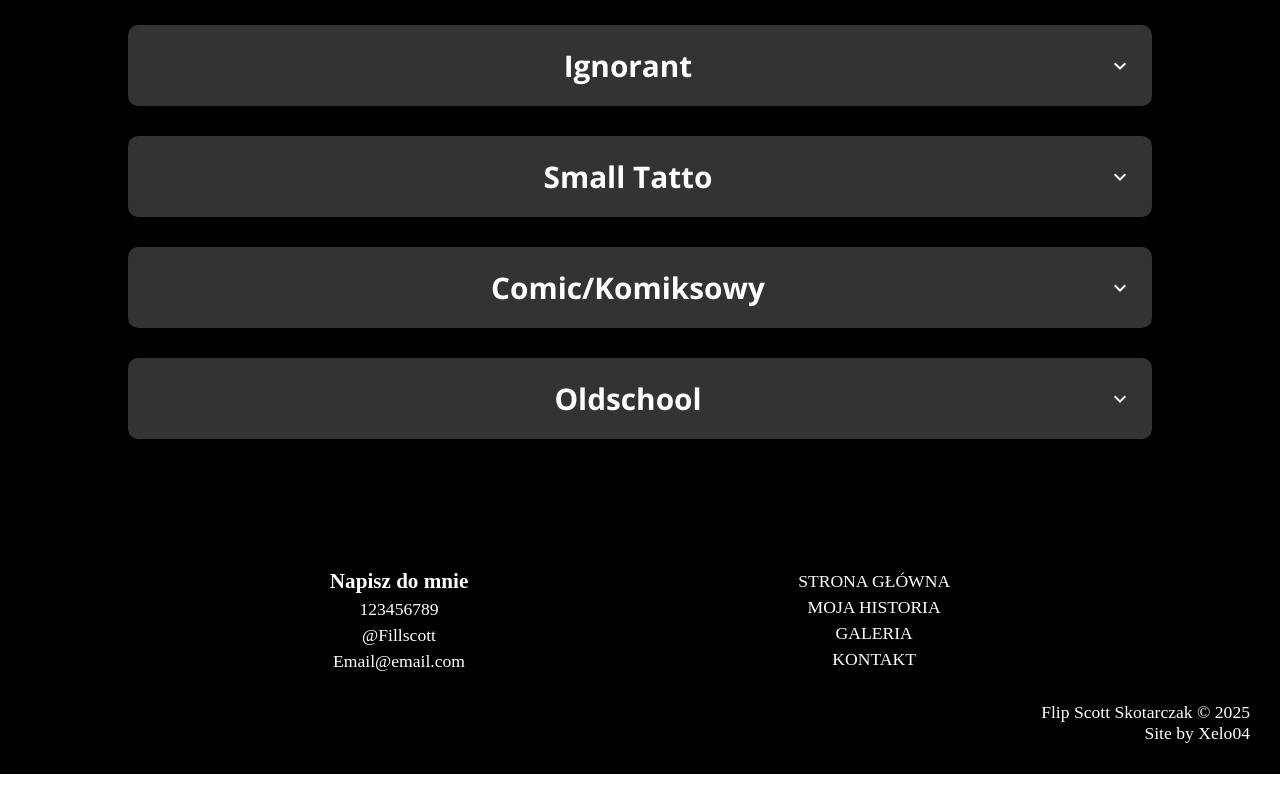
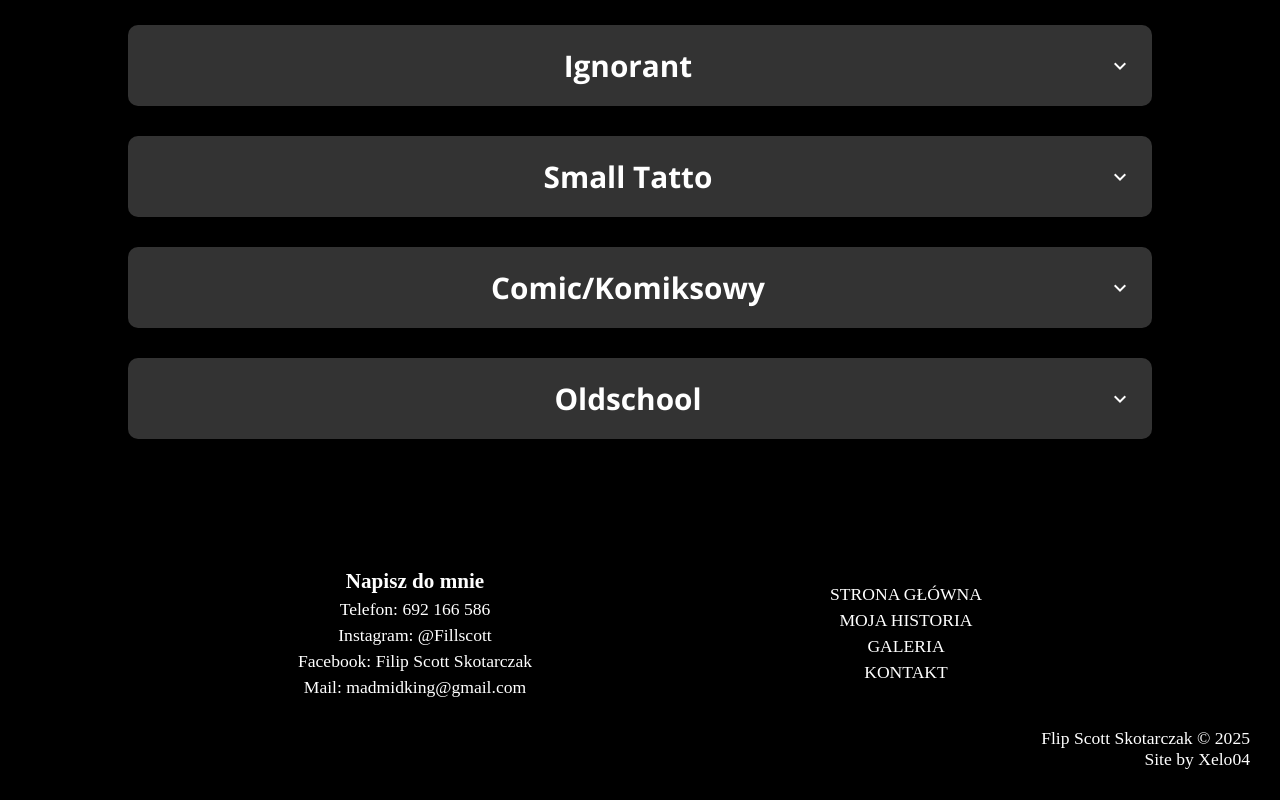
Before and after one commit to Xelo04/Tattoo-Portfolio-Scott, a React (Vite) app: page / in a window 1280 px wide. Shown: the part 1305-2105 px from the top of the page. Before the commit the page ends 2079 px from the top, so only its background shows below. Built offline with nearby package versions, Linux system fonts and the light colour scheme; a web font is replaced by a local one.

Commit message:
Update contact information and enhance footer styles with hover effects

```diff
--- a/src/components/footer/Footer.tsx
+++ b/src/components/footer/Footer.tsx
@@ -7,11 +7,15 @@ const Footer = () => {
       <div className="footer-header">
         <div className="quick-contact">
           <span className="title">Napisz do mnie</span>
-          <a href="tel:+48123456789">123456789</a>
+          <a href="tel:+48692166586">Telefon: 692 166 586</a>
           <a href="https://www.instagram.com/fillscott/" target="blank">
-            @Fillscott
+            Instagram: @Fillscott
           </a>
-          <a href="mailto:example@email.com">Email@email.com</a>
+          <a href="https://www.facebook.com/filip.skotarczak" target="blank">
+            Facebook: Filip Scott Skotarczak
+          </a>
+
+          <a href="mailto:madmidking@gmail.com">Mail: madmidking@gmail.com</a>
         </div>
         <ul className="nav-links">
           <Link to="/">
--- a/src/components/footer/footer.scss
+++ b/src/components/footer/footer.scss
@@ -35,6 +35,28 @@ footer {
       a {
         color: constants.$text-color;
         text-decoration: none;
+        position: relative;
+        transition: color 0.3s;
+
+        &::after {
+          content: "";
+          position: absolute;
+          bottom: -2px;
+          left: 50%;
+          width: 0;
+          height: 2px;
+          background-color: #c1323b;
+          transition: width 0.3s, left 0.3s;
+        }
+
+        &:hover {
+          color: #c1323b;
+
+          &::after {
+            width: 100%;
+            left: 0;
+          }
+        }
       }
     }
   }
@@ -48,6 +70,28 @@ footer {
       a {
         color: constants.$text-color;
         text-decoration: none;
+        position: relative;
+        transition: color 0.3s;
+
+        &::after {
+          content: "";
+          position: absolute;
+          bottom: -2px;
+          left: 50%;
+          width: 0;
+          height: 2px;
+          background-color: #c1323b;
+          transition: width 0.3s, left 0.3s;
+        }
+
+        &:hover {
+          color: #c1323b;
+
+          &::after {
+            width: 100%;
+            left: 0;
+          }
+        }
       }
     }
   }
--- a/src/components/navbar/navbar.scss
+++ b/src/components/navbar/navbar.scss
@@ -41,6 +41,28 @@ nav {
       color: constants.$text-color;
       text-decoration: none;
       font-size: 1.2rem;
+      position: relative;
+      transition: color 0.3s;
+
+      &::after {
+        content: "";
+        position: absolute;
+        bottom: -2px;
+        left: 50%;
+        width: 0;
+        height: 2px;
+        background-color: #c1323b;
+        transition: width 0.3s, left 0.3s;
+      }
+
+      &:hover {
+        color: #c1323b;
+
+        &::after {
+          width: 100%;
+          left: 0;
+        }
+      }
     }
   }
 
@@ -72,61 +94,6 @@ nav {
       transition: transform 0.3s cubic-bezier(0.4, 0, 0.2, 1);
       z-index: 1001;
       gap: 20px;
-
-      .links {
-        display: flex;
-        flex-direction: column;
-        align-items: flex-start;
-        li,
-        li.your-story,
-        li.other-link {
-          width: 100%;
-          padding: 14px 0 14px 10px;
-          background: none !important;
-          border: none !important;
-          border-radius: 0 !important;
-          box-shadow: none !important;
-          cursor: pointer;
-          font-size: 1.1rem !important;
-          color: constants.$text-color !important;
-          transition: none !important;
-          transform: none !important;
-
-          span {
-            font-size: 1.1rem !important;
-            border-bottom: 2px solid transparent !important;
-            transition: border-color 0.2s !important;
-            color: constants.$text-color !important;
-          }
-
-          // Remove ALL hover effects
-          &:hover {
-            background: none !important;
-            border: none !important;
-            border-radius: 0 !important;
-            box-shadow: none !important;
-            color: constants.$text-color !important;
-            transform: none !important;
-            span {
-              color: constants.$text-color !important;
-              border-bottom: 2px solid transparent !important;
-            }
-          }
-
-          // Only underline on click/active
-          &:active,
-          &.active {
-            background: none !important;
-            span {
-              border-bottom: 2px solid constants.$text-color !important;
-            }
-          }
-          &::after {
-            content: none !important;
-            display: none !important;
-          }
-        }
-      }
     }
     .nav-links.open {
       transform: translateX(0);
--- a/src/pages/contact/Contact.tsx
+++ b/src/pages/contact/Contact.tsx
@@ -9,14 +9,17 @@ const Contact = () => {
       </span>
       <div className="contact-info">
         <div className="text">
-          <a href="tel:+48123456789">
-            <p>Telefon: 123 456 789</p>
+          <a href="tel:+48692166586">
+            <p>Telefon: 692 166 586</p>
           </a>
           <a href="https://www.instagram.com/fillscott/" target="blank">
             <p>Instagram: @Fillscott</p>
           </a>
-          <a href="mailto:example@email.com">
-            <p>Mail: Email@email.com</p>
+          <a href="https://www.facebook.com/filip.skotarczak" target="blank">
+            <p>Facebook: Filip Scott Skotarczak</p>
+          </a>
+          <a href="mailto:madmidking@gmail.com">
+            <p>Mail: madmidking@gmail.com</p>
           </a>
         </div>
       </div>
--- a/src/styles/global.scss
+++ b/src/styles/global.scss
@@ -13,7 +13,6 @@
   display: flex;
   flex-direction: column;
   min-height: 100vh;
-  width: 100vw;
   background-color: constants.$main-bg;
   color: constants.$text-color;
 
```
